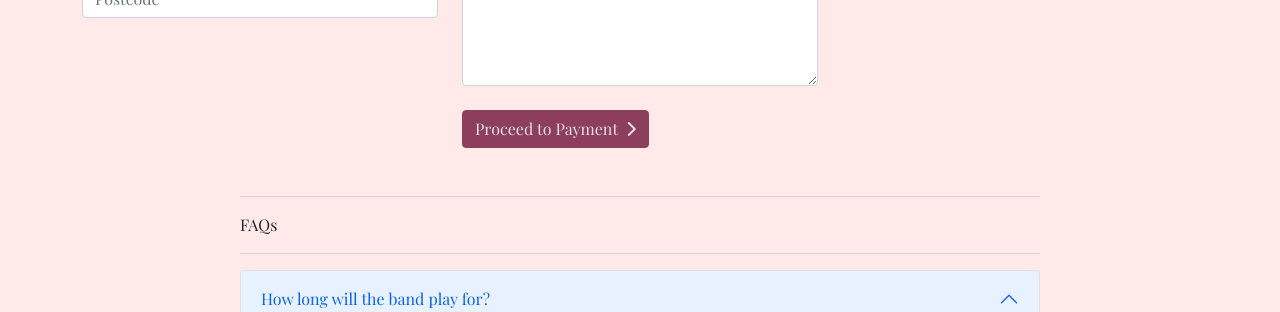
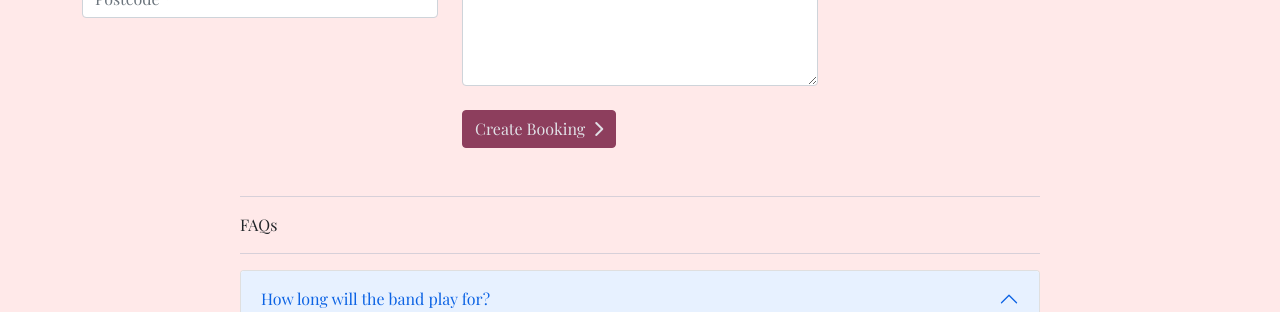
Before and after one commit to OliHickie/book_a_band, a Django app: page /bookings/new_booking/3/ in a window 1280 px wide. Shown: the part 831-1143 px from the top of the page. Run offline with Django 3.2, Linux system fonts and the light colour scheme; data comes from the database, SQL or seed files in the repository; some libraries are stand-ins or nearby versions.

Commit message:
redirect new booking to users bookings

```diff
--- a/bookings/templates/bookings/new_booking.html
+++ b/bookings/templates/bookings/new_booking.html
@@ -41,7 +41,7 @@
       {{ form.emergency_contact | as_crispy_field }}
       {{ form.emergency_phone | as_crispy_field }}
       {{ form.additional_information | as_crispy_field }}
-      <button type="submit" class="btn btn-primary mt-3">Proceed to Payment
+      <button type="submit" class="btn btn-primary mt-3">Create Booking
         <i class="fas fa-chevron-right ms-1"></i>
       </button>
     </div>
--- a/bookings/views.py
+++ b/bookings/views.py
@@ -1,8 +1,6 @@
 from django.shortcuts import render, redirect, get_object_or_404
 from django.contrib.auth.decorators import login_required
 from django.views.decorators.csrf import csrf_exempt
-from django.http.response import JsonResponse
-
 
 import stripe
 
@@ -43,7 +41,7 @@ def new_booking(request, band_id):
             booking_form.price = band.price
             form.save()
 
-        return redirect('all_bands')
+        return redirect('my_bookings')
 
     context = {
             'band': band,
```
